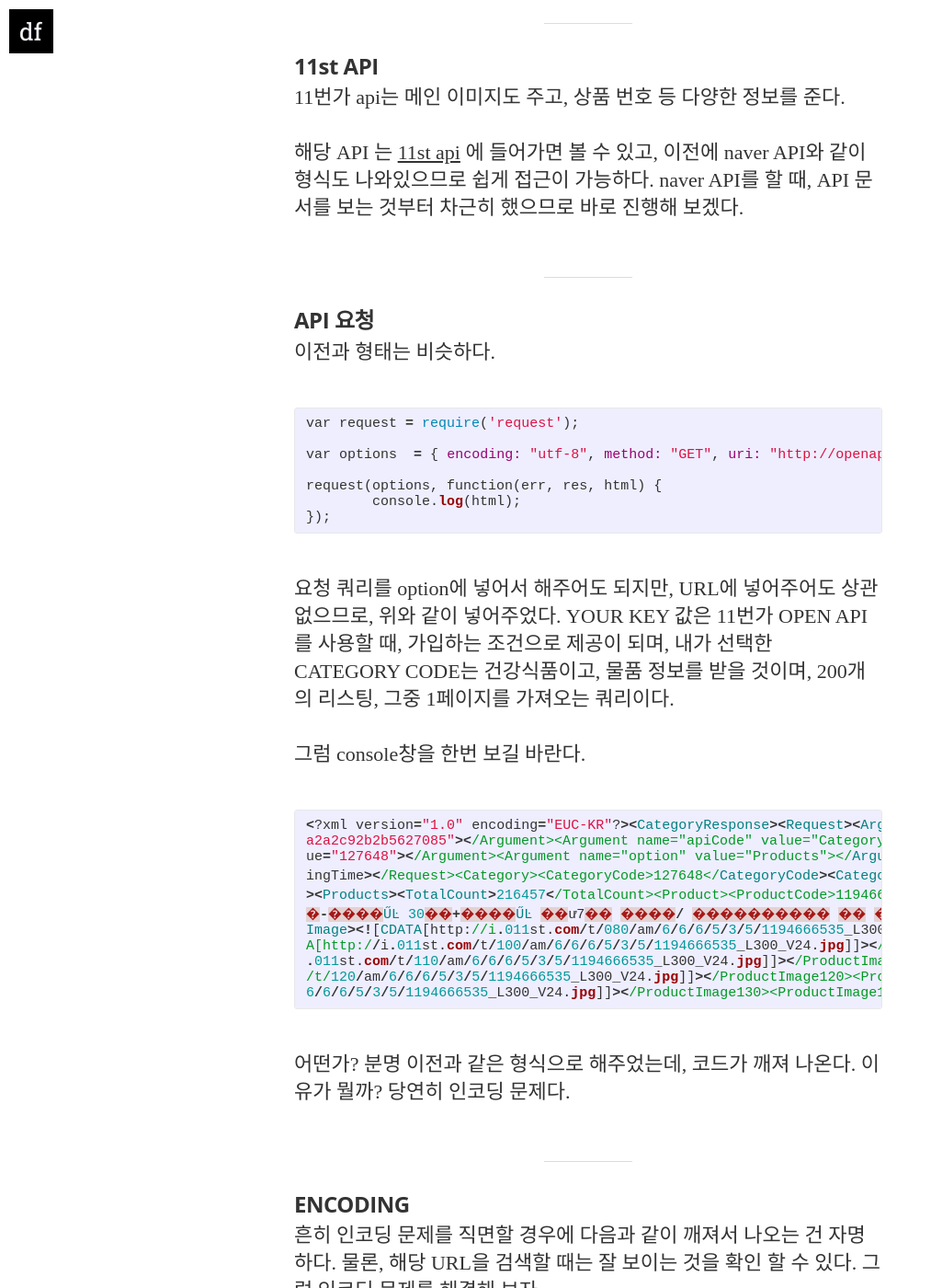
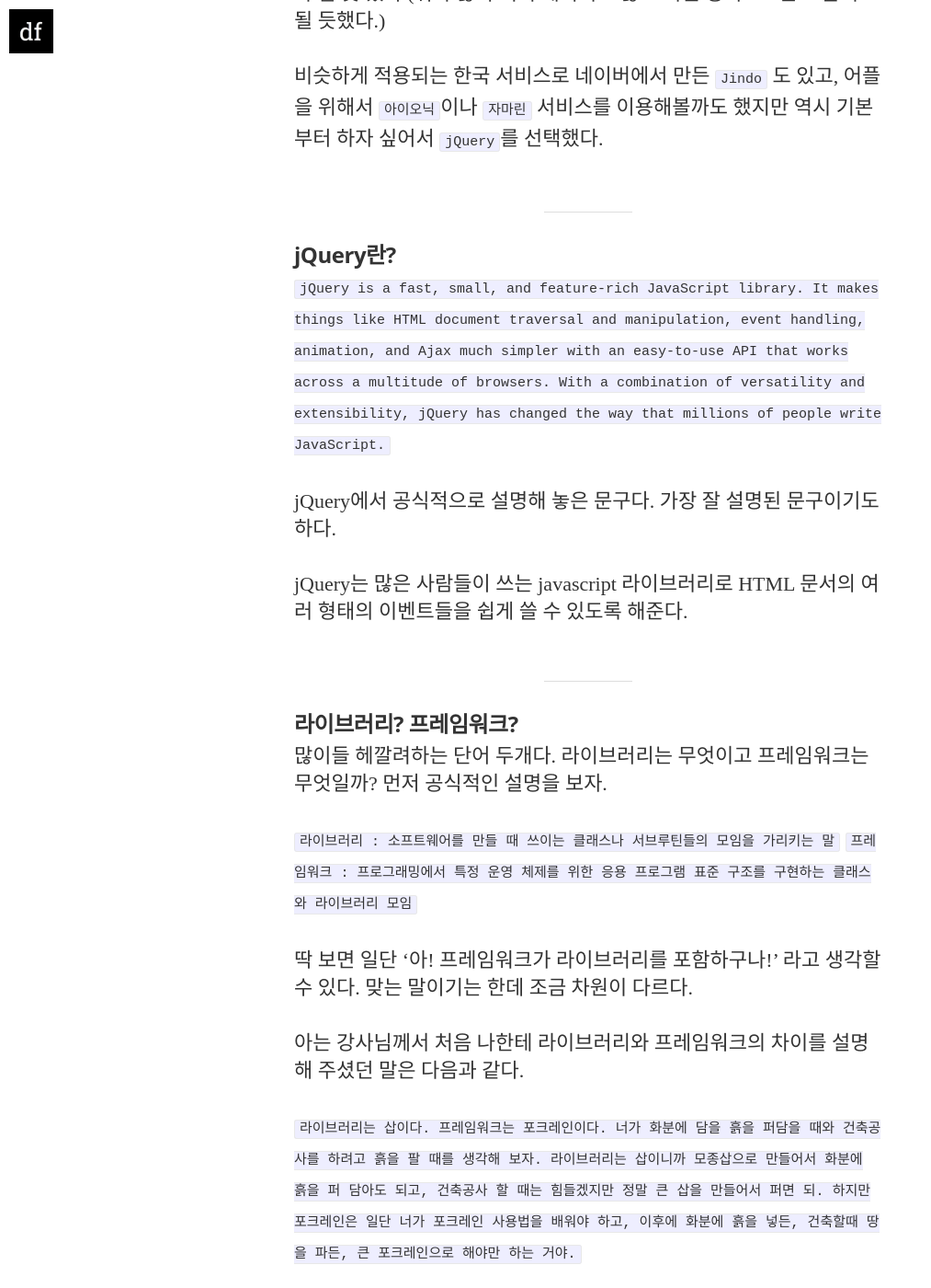
Before and after one commit to koocci/github.io, a Jekyll site: the page built from _posts/2016-06-23-nodejs-crawling-11st.md, in a window 1280 px wide and 1400 px high, scrolled down 971 px. Shown: the whole window at 92% size, without its empty margins (0-1013 px from the left). Built offline with Jekyll 4.4.1, drawn with Linux system fonts in a browser that asks for light colours; nearby versions of some CDN libraries; some web fonts are replaced; comment, search, counter and statistics services are not loaded; some of the changed text lies outside the part shown.

Commit message:
jquery init

```diff
--- a/_posts/2016-06-23-nodejs-crawling-11st.md
+++ b/_posts/2016-06-23-nodejs-crawling-11st.md
@@ -1,233 +1,325 @@
 ---
 layout: post
-title:  "[node js] Node js로 크롤링하기 -11번가 API"
-date:   2016-06-23 16:18:23 +0900
-categories: Nodejs
-tags: [node js, node, crawling, 크롤링, 노드, 11번가]
+title:  "[web] jQuery 시작하기"
+date:   2016-06-24 14:51:23 +0900
+categories: WEB
+tags: [WEB,jquery,jquery mobile,jquery UI,library,framework,$,DOM]
 
 ---
 
-# Node js로 크롤링 하기 - 11st
+# jQuery 시작하기
 
-![computer](https://images.unsplash.com/photo-1438354886727-070458b3b5cf?ixlib=rb-0.3.5&q=80&fm=jpg&crop=entropy&s=9ed9e5f9ea45c8d1d99d71e06c1d99df)
+![computer](https://images.unsplash.com/photo-1421757381940-5d269570b21c?ixlib=rb-0.3.5&q=80&fm=jpg&crop=entropy&s=84969eec38041db4a36565671737b5ba)
 
-naver에 이어 11번가에 대해 크롤링을 해볼 것이다.
-11번가는 몇가지 기술이 더 들어가므로 재미있을 것이다.
-사실 법적인? 문제가 생길지도 모르기에 API자체만 긁는 기술을 적고 더 세세한 내용은 따로 적어두지 않으려고 한다.
+처음 웹을 접하기 시작했을 때 부터, 가장 많이 들었던 라이브러리가 바로 jQuery다.
+무엇보다 jQuery가 많이 언급 되는 이유는 역시 `크로스 브라우져`이다.
+사실 내가 web쪽을 공부하기 시작한건 모바일관련해서 하이브리드 어플도 만들어보고, 실제 런칭도 해보고, 네이티브로도 갈아타 보고.. 또 자바스크립트 관련해서도 딥하게 들어가기 위해서 이리저리 하게 됬는데, jQuery는 자신이 직접 만들던지 뭘하던지 일단 알고는 있어야 할 듯 했다.(워낙 많이 써서 데이터도 많고 어떤 형식으로든 도움이 될 듯했다.)
+
+비슷하게 적용되는 한국 서비스로 네이버에서 만든 `Jindo` 도 있고, 어플을 위해서 `아이오닉`이나 `자마린` 서비스를 이용해볼까도 했지만 역시 기본부터 하자 싶어서 `jQuery`를 선택했다.
 
 ---
 
-### 11st API
+### jQuery란?
 
-11번가 api는 메인 이미지도 주고, 상품 번호 등 다양한 정보를 준다.
+`jQuery is a fast, small, and feature-rich JavaScript library. It makes things like HTML document traversal and manipulation, event handling, animation, and Ajax much simpler with an easy-to-use API that works across a multitude of browsers. With a combination of versatility and extensibility, jQuery has changed the way that millions of people write JavaScript.`
 
-해당 API 는 [11st api](http://openapi.11st.co.kr/openapi/OpenApiSearch.tmall) 에 들어가면 볼 수 있고, 이전에 naver API와 같이 형식도 나와있으므로 쉽게 접근이 가능하다.
-naver API를 할 때, API 문서를 보는 것부터 차근히 했으므로 바로 진행해 보겠다.
+jQuery에서 공식적으로 설명해 놓은 문구다.
+가장 잘 설명된 문구이기도 하다.
+
+jQuery는 많은 사람들이 쓰는 javascript 라이브러리로 HTML 문서의 여러 형태의 이벤트들을 쉽게 쓸 수 있도록 해준다.
 
 ---
 
-### API 요청
+### 라이브러리? 프레임워크?
 
-이전과 형태는 비슷하다.
+많이들 헤깔려하는 단어 두개다.
+라이브러리는 무엇이고 프레임워크는 무엇일까?
+먼저 공식적인 설명을 보자.
+
+`라이브러리 : 소프트웨어를 만들 때 쓰이는 클래스나 서브루틴들의 모임을 가리키는 말`
+`프레임워크 : 프로그래밍에서 특정 운영 체제를 위한 응용 프로그램 표준 구조를 구현하는 클래스와 라이브러리 모임`
+
+딱 보면 일단 '아! 프레임워크가 라이브러리를 포함하구나!' 라고 생각할 수 있다. 맞는 말이기는 한데 조금 차원이 다르다.
+
+아는 강사님께서 처음 나한테 라이브러리와 프레임워크의 차이를 설명해 주셨던 말은 다음과 같다.
+
+`라이브러리는 삽이다. 프레임워크는 포크레인이다. 너가 화분에 담을 흙을 퍼담을 때와 건축공사를 하려고 흙을 팔 때를 생각해 보자. 라이브러리는 삽이니까 모종삽으로 만들어서 화분에 흙을 퍼 담아도 되고, 건축공사 할 때는 힘들겠지만 정말 큰 삽을 만들어서 퍼면 되. 하지만 포크레인은 일단 너가 포크레인 사용법을 배워야 하고, 이후에 화분에 흙을 넣든, 건축할때 땅을 파든, 큰 포크레인으로 해야만 하는 거야.`
+
+단번에 이해 되었다.
+다른 커뮤니티에 나온 글도 비슷하다. [이곳](https://kldp.org/node/124237)에 가면 쉬운 예시들이 많이 있다.
+
+그리고 jQuery는 라이브러리다.
+
+---
+
+### jQuery를 시작해 보자.
+
+먼저, html 문서를 간단히 만들자. (해당 예시는 html5로 제작되었다.)
 
 {% highlight ruby %}
-var request = require('request');
 
-var options  = { encoding: "utf-8", method: "GET", uri: "http://openapi.11st.co.kr/openapi/OpenApiService.tmall?key=YOURKEY&apiCode=CategoryInfo&categoryCode=127648&option=Products&pageSize=200&pageNum=1"};
-
-request(options, function(err, res, html) {
-	console.log(html);
-});
-{% endhighlight %}
-
-요청 쿼리를 option에 넣어서 해주어도 되지만, URL에 넣어주어도 상관 없으므로, 위와 같이 넣어주었다.
-YOUR KEY 값은 11번가 OPEN API를 사용할 때, 가입하는 조건으로 제공이 되며, 내가 선택한 CATEGORY CODE는 건강식품이고, 물품 정보를 받을 것이며, 200개의 리스팅, 그중 1페이지를 가져오는 쿼리이다.
-
-그럼 console창을 한번 보길 바란다.
-{% highlight ruby %}
-
-<?xml version="1.0" encoding="EUC-KR"?><CategoryResponse><Request><Arguments><Argument name="key" value="8eab672e39f8648
-a2a2c92b2b5627085"></Argument><Argument name="apiCode" value="CategoryInfo"></Argument><Argument name="categoryCode" val
-ue="127648"></Argument><Argument name="option" value="Products"></Argument></Arguments><ProcessingTime>0.04 sec</Process
-ingTime></Request><Category><CategoryCode>127648</CategoryCode><CategoryName><![CDATA[�ǰ���ǰ]]></CategoryName></Category
-><Products><TotalCount>216457</TotalCount><Product><ProductCode>1194666535</ProductCode><ProductName><![CDATA[������ ���
-�-����ŰĿ 30��+����ŰĿ ��ư7�� ����/ ���������� �� �ٿ���������]]></ProductName><ProductPrice>22900</ProductPrice><Product
-Image><![CDATA[http://i.011st.com/t/080/am/6/6/6/5/3/5/1194666535_L300_V24.jpg]]></ProductImage><ProductImage100><![CDAT
-A[http://i.011st.com/t/100/am/6/6/6/5/3/5/1194666535_L300_V24.jpg]]></ProductImage100><ProductImage110><![CDATA[http://i
-.011st.com/t/110/am/6/6/6/5/3/5/1194666535_L300_V24.jpg]]></ProductImage110><ProductImage120><![CDATA[http://i.011st.com
-/t/120/am/6/6/6/5/3/5/1194666535_L300_V24.jpg]]></ProductImage120><ProductImage130><![CDATA[http://i.011st.com/t/130/am/
-6/6/6/5/3/5/1194666535_L300_V24.jpg]]></ProductImage130><ProductImage140><![CDATA[http://i.011st.com/t/140/am/6/6/6/5/3/....
+<!DOCTYPE html>
+<html>
+<meta charset="utf-8">
+<head>
+	<title>jQuery 시작하기</title>
+	<script src="http://code.jquery.com/jquery.min.js"></script>
+</head>
+<body>
+	<h1>안녕</h1>
+</body>
+</html>
 
 {% endhighlight %}
 
-어떤가? 분명 이전과 같은 형식으로 해주었는데, 코드가 깨져 나온다.
-이유가 뭘까? 당연히 인코딩 문제다.
+간단히 안녕이라는 단어를 h1태그에 넣어 보여주는 뷰이다. 중요한것은 jquery 선언인데, 위와 같이 스크립트로 jquery를 선언하면 된다.
+
+이와 같이 link를 이용해 jquery를 선언 하는 것을 `CDN`이라고 하며 정확하기 말해서 `Contents Delibery Network`다.
+
+실제로 사용은 보통, CDN 선언으로 개발을 하고, 후에 배포작업시에 필요한 부분에 해당하는 것들만 다운받아 저장하는 방식이다.
+
+위 예시의 경우는 단순히 선언 방식이며, 아직 jQuery를 사용하진 않은 것이다.
+그럼 이제 스크립트에서 jQuery를 사용해 보도록 하자.
+간단히 셀렉터를 볼 것이다.
+
+{% highlight ruby %}
+
+<!DOCTYPE html>
+<html>
+<meta charset="utf-8">
+<head>
+	<title>jQuery 시작하기</title>
+	<script src="http://code.jquery.com/jquery.min.js"></script>
+</head>
+<body>
+	<h1 id="test-id" >안녕</h1>
+	<script type="text/javascript">
+		console.log($("#test-id"));
+		console.log(document.getElementById("test-id"))
+	</script>
+</body>
+</html>
+
+{% endhighlight %}
+
+위 소스를 보면, `jQuery`와 `HTML DOM Method` 형식, 두가지로 같은 변수를 지칭해두었다.
+
+둘은 같은 의미지만 위 `$` 문자가 들어간 것이 jQuery의 선언법이다.
+작은 차이지만 후에는 매우 크게 느껴진다.
+
+그런데 왜 스크립트를 body 내부에 선언해 두었을까?
+그것은 호출 순서 때문이다.
+다음을 보자.
+
+{% highlight ruby %}
+
+<!DOCTYPE html>
+<html>
+<meta charset="utf-8">
+<head>
+	<title>jQuery 시작하기</title>
+	<script src="http://code.jquery.com/jquery.min.js"></script>
+    	<script type="text/javascript">
+		console.log($("#test-id"));
+		console.log(document.getElementById("test-id"))
+	</script>
+</head>
+<body>
+	<h1 id="test-id" >안녕</h1>
+</body>
+</html>
+
+{% endhighlight %}
+
+위 예시의 결과를 보자.
+
+아마 jQuery는 실행이 되지만, getElementById는 `null`로 처리가 되어 나올 것이다.
 
 ---
 
-### ENCODING
+### 실행순서
 
-흔히 인코딩 문제를 직면할 경우에 다음과 같이 깨져서 나오는 건 자명하다.
-물론, 해당 URL을 검색할 때는 잘 보이는 것을 확인 할 수 있다.
-그럼 인코딩 문제를 해결해 보자.
-
-사실 처음 11번가를 접했을 때, 좀 고생했던 부분이다. 뭐 몇시간 노닥거린 수준이긴 하지만 크롤링에 익숙치 않았던 나로써는 검색을 열심히 할 수 밖에 없었다.
-
-위 콘솔에 찍힌 결과를 보자.
-
-`EUC-KR` 라는 인코딩 상황이 떡 하니 보일 것이다.
-
-그럼 EUC-KR을 UTF-8으로 바꾸는 작업이 필요하다. 잠깐 검색해 보아도, Iconv라는 모듈의 정보를 쉽게 접할 수 있을 것이다.
-
-그럼 적용을 해보자.
+이왕 하는 김에 스크립트 실행 순서도 같이 한번 알아보자.
 
 {% highlight ruby %}
 
-var request = require('request');
-var Iconv = require('iconv').Iconv;
-var euckr2utf8 = new Iconv('EUC-KR', 'UTF-8');
+<!DOCTYPE html>
+<html>
+<meta charset="utf-8">
+<head>
+	<title>jQuery 시작하기</title>
+	<script src="http://code.jquery.com/jquery.min.js"></script>
+	<script type="text/javascript">
+		console.log("1")
+		console.log($("#test-id"));
+		console.log(document.getElementById("test-id"))
+	</script>
+	<script type="text/javascript" src="./test2.js"></script>
+	<script type="text/javascript">
+		console.log("3")
+		console.log($("#test-id"));
+		console.log(document.getElementById("test-id"))
+	</script>
+	<script type="text/javascript" src="./test4.js"></script>
+</head>
+<body>
+	<script type="text/javascript">
+		console.log("5")
+		console.log($("#test-id"));
+		console.log(document.getElementById("test-id"))
+	</script>
+	<h1 id="test-id" >안녕</h1>
+	<script type="text/javascript">
+		console.log("6")
+		console.log($("#test-id"));
+		console.log(document.getElementById("test-id"))
+	</script>
+</body>
+</html>
 
-var options  = { encoding: "utf-8", method: "GET", uri: "http://openapi.11st.co.kr/openapi/OpenApiService.tmall?key=YOURKEY&apiCode=CategoryInfo&categoryCode=127648&option=Products&pageSize=1&pageNum=1"};
+{% endhighlight %}
 
-request(options, function(err, res, html) {
+위와 같이 하고, test2.js,test4.js 에는
 
-	var result = euckr2utf8.convert(html);
-    //var result = euckr2utf8.convert(html).toString();
-	console.log(result);
+{% highlight ruby %}
+
+console.log("2")
+console.log($("#test-id"));
+console.log(document.getElementById("test-id"))
+
+console.log("4")
+console.log($("#test-id"));
+console.log(document.getElementById("test-id"))
+
+{% endhighlight %}
+
+를 넣어 주었다.
+
+그럼 결과를 확인해보자.
+
+뭐 역시나.. 1,2,3,4,5,6 순서로 나오고, 6의 경우만 getElementById 값이 나온다.
+
+이로서 스크립트 실행이 어떻게 되는지 알 수 있고, 6의 경우만 getElementById가 실행됨을 봐서, 해당 실행 중 HTML보다 먼저 id호출이 실행이 되면 인식하지 못함을 알 수 있었다.
+
+그렇다면 jQuery는 어떻길래 해당사항이 실행되는 것일까?
+
+속내를 보도록 하자.
+
+위 코드를 다음과 같이 바꿔보도록 한다.
+
+
+{% highlight ruby %}
+
+<!DOCTYPE html>
+<html>
+<meta charset="utf-8">
+<head>
+	<title>jQuery 시작하기</title>
+	<script src="http://code.jquery.com/jquery.min.js"></script>
+	<script type="text/javascript">
+		console.log("1")
+		console.log($("#test-id")[0]);
+		console.log(document.getElementById("test-id"))
+	</script>
+	<script type="text/javascript" src="./test2.js"></script>
+	<script type="text/javascript">
+		console.log("3")
+		console.log($("#test-id")[0]);
+		console.log(document.getElementById("test-id"))
+	</script>
+	<script type="text/javascript" src="./test4.js"></script>
+</head>
+<body>
+	<script type="text/javascript">
+		console.log("5")
+		console.log($("#test-id")[0]);
+		console.log(document.getElementById("test-id"))
+	</script>
+	<h1 id="test-id" >안녕</h1>
+	<script type="text/javascript">
+		console.log("6")
+		console.log($("#test-id")[0]);
+		console.log(document.getElementById("test-id"))
+	</script>
+</body>
+</html>
+
+{% endhighlight %}
+
+위와 같이 하고, test2.js,test4.js 에는
+
+{% highlight ruby %}
+
+console.log("2")
+console.log($("#test-id")[0]);
+console.log(document.getElementById("test-id"))
+
+console.log("4")
+console.log($("#test-id")[0]);
+console.log(document.getElementById("test-id"))
+
+{% endhighlight %}
+
+를 실행시켜 보자.
+
+결과가 어떠한가? 아마 둘다 undefined와 null로 나올 것이다.(6번 실행은 같은 값이 나올것이고, 실행순서는 당연히 차이가 없다.)
+코드의 변화는 단 하나 `[0]`값이다.
+즉, $라는 문자는 jquery객체 자체를 말하며, 해당 아이디의 값은 배열로서 [0]에 저장이 된다는 사실을 알 수 있었고, 처음 [0]이 붙기 전에는 jquery 객체를 지정함으로써 처음 보는 사람은 값이 있구나! 라고 착각할 수도 있지만 사실 속으론 아무 값도 (undefined) 없게 된 것이다.
+물론 [0]를 붙인 값이나 getElementById 값은 HTML DOM 객체를 지정하므로서 실행 순서에 따라 값이 없다고 지칭이 되는 것이다.
+
+그렇다면 어떻게 스크립트 내에서 실행을 할까?
+
+---
+
+
+![computer](https://images.unsplash.com/photo-1453799527828-cf1bd7b2f682?ixlib=rb-0.3.5&q=80&fm=jpg&crop=entropy&s=4660f9591de335c3f6a5e83c45fbac88)
+
+
+### jQuery ready vs load
+
+jQuery를 쓸 때면, `$(document).ready` 라는 함수를 참 많이 쓰게 된다.
+혹여나 jQuery를 쓰지 않는다면 `window.load`라는 함수를 쓰게 되는데, 흔히 둘은 같다고 착각할 수가 있다.
+
+사실은 실행순서에 차이가 있다.
+
+순서는 다음과 같다.
+
+`사용자 웹 출력요청 - 브라우져 웹 read  - DOM 생성 - 이미지, script 생성 - 로드 완료`
+
+여기서 ready 함수는 DOM생성 직후에 실행이 되지만 load는 무든 로드가 완료된 후 실행 된다.
+
+따라서 ready 함수와 같은 식으로 쓰려면 사실
+
+{% highlight ruby %}
+
+document.addEventListener("DOMContentLoaded", function(event) {
+    //Do work
 });
 
 {% endhighlight %}
 
-위와 같이 했을 때 콘솔에 무엇이 나오는지 보자.
+와 같은 형식의 함수를 사용해야 하는데, 잘 쓰지는 않는 듯 하다.
 
-역시나 안된다.
-
-그럼 스트링으로 고치면 되는 걸까?
-
-주석을 풀고 진행해보자..
-
-역시나 깨지면서 나온다..
-
-다른 여러가지 방법을 해보았지만 단순히 이런 변환을 통해서는 크게 찾지못했다.
-
-그 이유는 get 요청에 있다.
-
-요청시 binary로 요청을 해야 EUC-KR문서가 UTF-8으로 변환이 된다.
-
-사실 포스팅 하면서 그 이유를 찾아보았는데, 그 이유가 설명된 곳은 찾지 못했다.
-
-게다가 아무것도 모를 때는 찾을 때 굉장히 힘들었는데, 지금 찾으니 10초만에 찾아지는 놀라움...
-
-하여튼 binary로 변환을 해보자.
-
-{% highlight ruby %}
-
-var request = require('request');
-var Iconv = require('iconv').Iconv;
-var euckr2utf8 = new Iconv('EUC-KR', 'UTF-8');
-
-var options  = { encoding: "binary", method: "GET", uri: "http://openapi.11st.co.kr/openapi/OpenApiService.tmall?key=YOURKEY&apiCode=CategoryInfo&categoryCode=127648&option=Products&pageSize=1&pageNum=1"};
-
-request(options, function(err, res, html) {
-
-	var contents = new Buffer(html, 'binary'); //인코딩 변환
-	var result = euckr2utf8.convert(contents).toString()
-    //var result = euckr2utf8.convert(html).toString();
-	console.log(result);
-});
-
-{% endhighlight %}
-
-보면 갑자기 Buffer가 생긴걸 볼수 있다.
-node.js는 버퍼구조내에 바이너리 데이터를 생성하고 읽고, 쓰고, 조작하기 위한 Buffer 모듈을 제공한다. 전역적으로 선언 되기 때문에, require도 필요가 없다.
-
-버퍼를 왜 쓸까?
-
-자바스크립트 자체는 유니코드에 친화적이지만 바이너리 데이터에는 별로 좋지 않다. TCP 스트림이나 파일시스템을 다룰 때 옥텟(octet) 스트림을 다룰 필요가 있다. Node에는 옥텟 스트림을 조작하고, 생성하고, 소비하는 여러 전략이 있다.
-
-출처 : [여기](http://nodejs.sideeffect.kr/docs/v0.8.20/api/buffer.html)
-
-따라서 저 옥텟 스트림을 다루기 위해 버퍼가 필요했고, binary 데이터를 올바르게 읽어드릴 수 있게 되었다.
+하여튼 우리가 위의 예시에서 console의 출력을 가져오려면 ready나 load함수를 선언하고 그 내부에 적어주어야 제대로 실행이 된다.
 
 ---
 
-### IFRAME
+### $
 
-자 이제 값이 보인다!
+조금 얘기가 다른 방향으로 빠진 듯 하지만 분명 중요한 것들이니 적어 두었다.
+자 이제 $라는 것을 알게 되었다.....
+근데 이게 뭘까? jQuery에서 쓰는 것???...
 
-그런데!!
+정확한 명칭은 `DOM 엘리먼트셀렉터` 이다.
+이전에 우리가 했던 것들을 보면 그 이유를 알 수 있다.
+document라던지, id등은 DOM의 element들이다. (document도 document의 하나의 node다.)
+[여기](http://www.w3schools.com/jsref/dom_obj_all.asp)를 보면 잘 정리가 되어 있다.
 
-해당 물품의 이미지는 잘 보이지만 그 물품을 설명해 놓은 이미지는 API로 제공이 안된다.
-따라서, 해당 물품번호로 찾아 들어가서 이미지를 긁으려 해보니...
+아이디를 지칭할 때 우리는 $("#id")와 같이 선언하였다.
+클래스는 $(".class") 와 같다.
+어디선가 보았다.
+그렇다 `css`에서도 위 예시처럼 사용을 한다.
 
-IFRAME 내부에 해당하는 이미지가 놓여져 있다.
+이처럼 사용성이 굉장히 높다.
 
-IFRAME 내부를 긁을 방법은 없을까??
-
-한번 해보자.
-{% highlight ruby %}
-
-var request = require('request');
-var Iconv = require('iconv').Iconv;
-var euckr2utf8 = new Iconv('EUC-KR', 'UTF-8');
-var cheerio = require('cheerio');
-var xml2js = require('xml2js');
-var parser = new xml2js.Parser({
-    explicitArray: false
-});
-
-var options  = { encoding: "binary", method: "GET", uri: "http://openapi.11st.co.kr/openapi/OpenApiService.tmall?key=YOURKEY&apiCode=CategoryInfo&categoryCode=127648&option=Products&pageSize=1&pageNum=1"};
-
-request(options, function(err, res, html) {
-
-	var contents = new Buffer(html, 'binary');
-	var result_encoding = euckr2utf8.convert(contents).toString();
-	parser.parseString(result_encoding, function(err, result) {
-		var product = result.CategoryResponse.Products.Product;
-		var subRequest = { encoding: "binary", method: "GET", uri: product.DetailPageUrl}
-
-		request(subRequest, function(err,res,html2){
-			var strContents = new Buffer(html2, 'binary');
-	    strContents = euckr2utf8.convert(strContents).toString();
-  		var $ = cheerio.load(strContents);
-  		console.log($("#prdDescIfrm"));
-		});
-	});
-});
-
-{% endhighlight %}
-
-코드가 길어졌다.
-
-이전에 설명했던 cheerIO도 썼고,xml2js도 사용했고 parser로 string 값을 변환도 해주었다.
-그리고 내부에서 해당 물품에 접근 하기 위해 request도 한번 더 써주었다.
-
-iframe에 접근해 보면 알 것이다. 내부 크롤링을 하려고 하면, 값이 나오질 않는다..
-
-iframe 특성상 내부에 내부 html이 있는 형태로 접근이 힘든 것이다.
-
-그럼 긁을 수 없는 것일까?
-
-나도 많이 생각을 해봤지만 (다른 툴을 쓴다면 할 수 있을지도 모르지만,) 가장 쉬운 방법은 iframe에 해당하는 URL을 가져오는 것이 가장 쉽다.
-
-해당 사항은 불법적인 역할이 될 수 있다고 판단되서 따로 URL을 적거나 하진 않겠지만 iframe도 접근이 불가능 한 것은 아니다.
-
-이상으로 11번가 포스팅은 마치도록 하겠다.
-
----
-
-### 추가
-
-사실 얼마전에 지인이 크롤링에 대해 물어본 것이 있다.
-
-URL에 접근을 하는데, 한 5초쯤 있다가 redirect 된다고 한다. 그 redirect되는 곳을 크롤링 하고 싶다는데..
-
-듣고 나서 redirect가 왜 5초나 걸리지? 라는 생각을 했다. 물론 로딩속도가 걸린다거나 시간을 줄순 있지만 해당 뷰는 그런 상황은 아닌 듯 했다.
-
-스크립트를 대충 훑어보니... 역시나 redirect가 아니라 javascript로 redirect처럼 보이도록 실행을 해두었다.
-
-해당사항은 사실 크롤링하기가 상당히 까다롭다.
-
-대강 알아보니 Phantom.js라는 걸 써서 따와야 한다고 한다. (나도 아직 안해봤다)
-
-시간이 있을 때 한번 해보도록 해야겠다.
+오늘의 포스팅은 여기까지 하고, 셀렉터,속성,이벤트 등은 다음 포스팅에 이어서 하겠다.
```
Also changed, not shown: _posts/2016-06-18-nodejs-crawling.md (+0 -4 lines).
